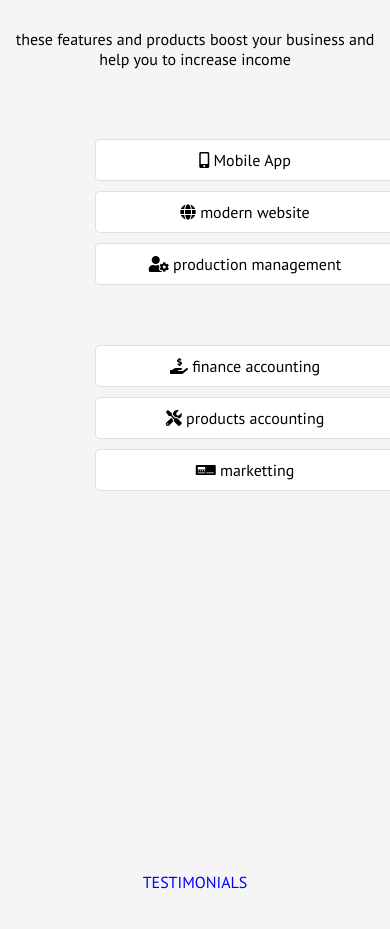
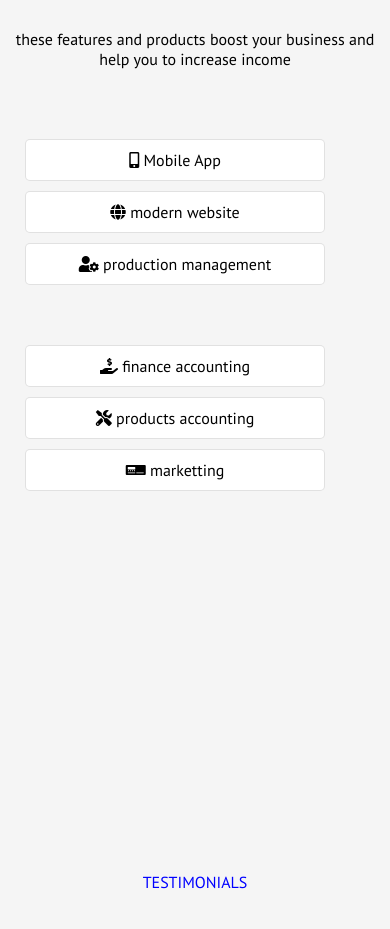
Before and after one commit to sriramRkrishnan/test, a plain HTML site: page index.html in a window 390 px wide. Shown: the part 2001-2930 px from the top of the page. Drawn offline with nearby package versions, Linux system fonts and the light colour scheme.

Commit message:
Update media.css

```diff
--- a/media.css
+++ b/media.css
@@ -128,7 +128,7 @@
         display: flex;
         opacity: 1;
         flex-direction: column;
-        padding:0px  70px;
+        padding:0px  0px;
 
     }
 
```
